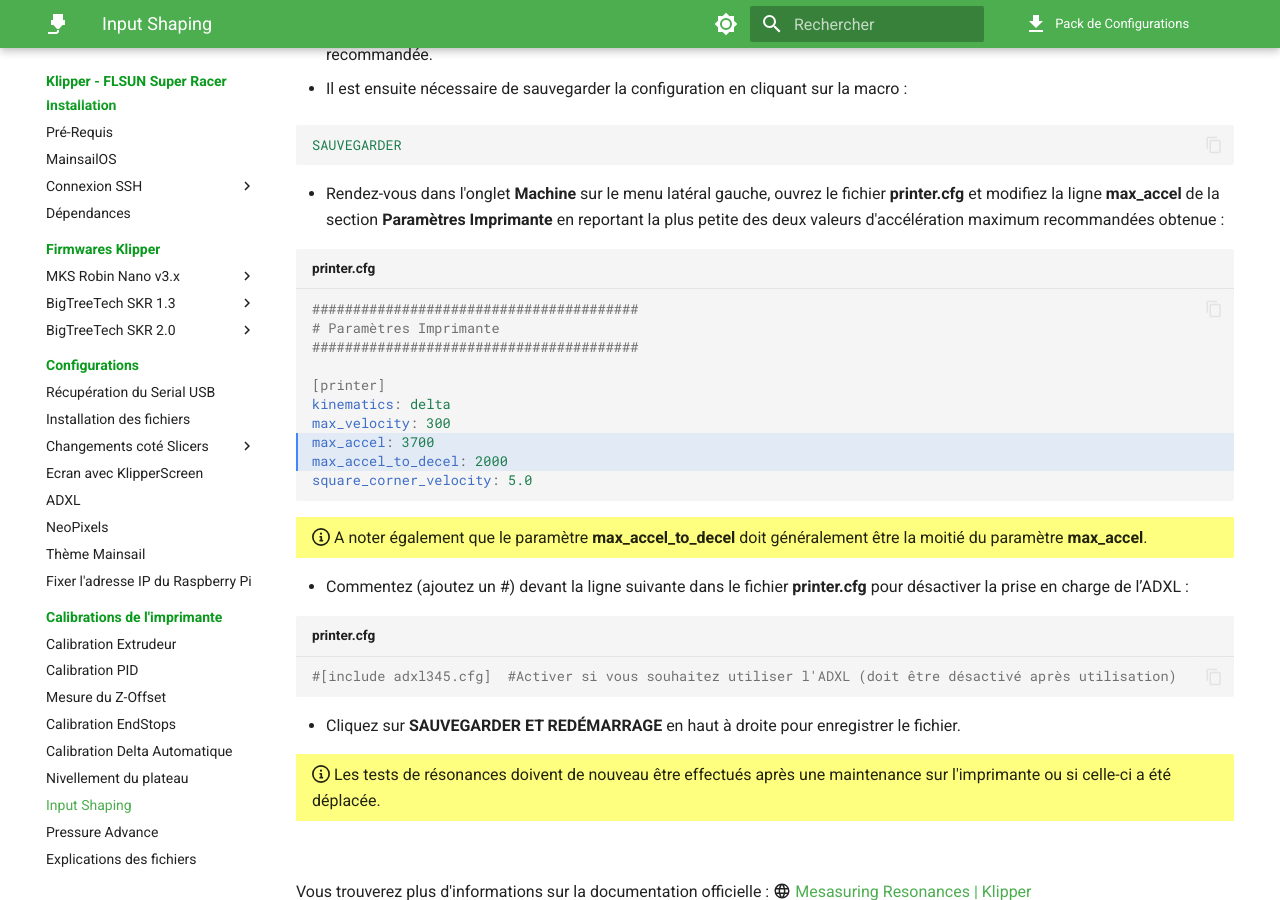
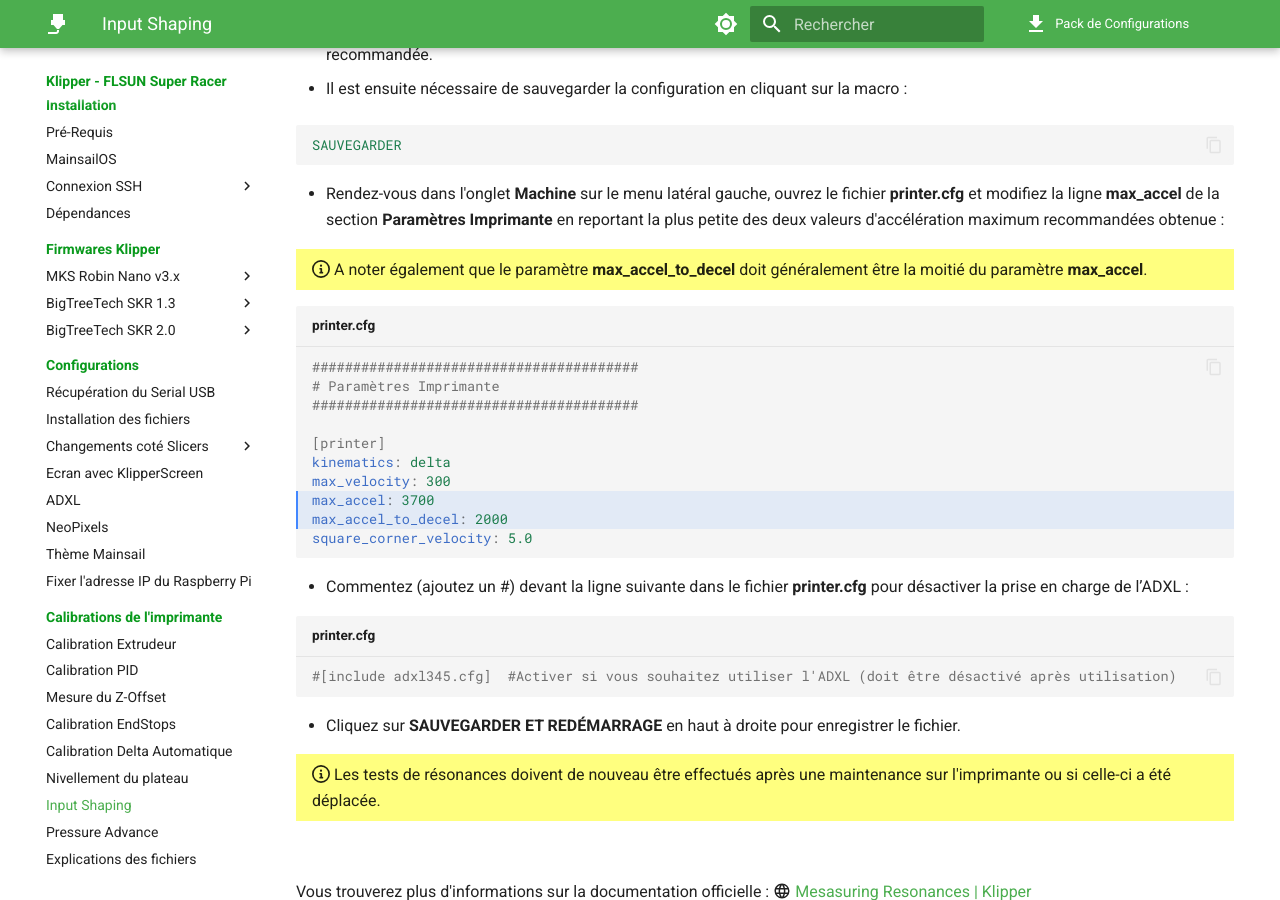
Before and after one commit to Guilouz/Klipper-Flsun-Super-Racer, an MkDocs documentation site: the page built from docs/calibrations/input-shaping.md, in a window 1280 px wide and 900 px high, scrolled down 1011 px. Built offline with MkDocs 1.6.1 and Material for MkDocs 9.7.7, drawn with Linux system fonts in a browser that asks for light colours; comment, search, counter and statistics services are not loaded; part of the change alters nothing that is shown.

````diff
--- a/docs/calibrations/input-shaping.md
+++ b/docs/calibrations/input-shaping.md
@@ -56,6 +56,12 @@ SAUVEGARDER
 
 - Rendez-vous dans l'onglet **Machine** sur le menu latéral gauche, ouvrez le fichier **printer.cfg** et modifiez la ligne **max_accel** de la section **Paramètres Imprimante** en reportant la plus petite des deux valeurs d'accélération maximum recommandées obtenue :
 
+{==
+
+:octicons-info-16: A noter également que le paramètre **max_accel_to_decel** doit généralement être la moitié du paramètre **max_accel**.
+
+==}
+
 ``` yaml hl_lines="8 9" title="printer.cfg"
 ########################################
 # Paramètres Imprimante
@@ -68,12 +74,6 @@ max_accel: 3700
 max_accel_to_decel: 2000
 square_corner_velocity: 5.0
 ```
-
-{==
-
-:octicons-info-16: A noter également que le paramètre **max_accel_to_decel** doit généralement être la moitié du paramètre **max_accel**.
-
-==}
 
 - Commentez (ajoutez un #) devant la ligne suivante dans le fichier **printer.cfg** pour désactiver la prise en charge de l’ADXL :
 
````
